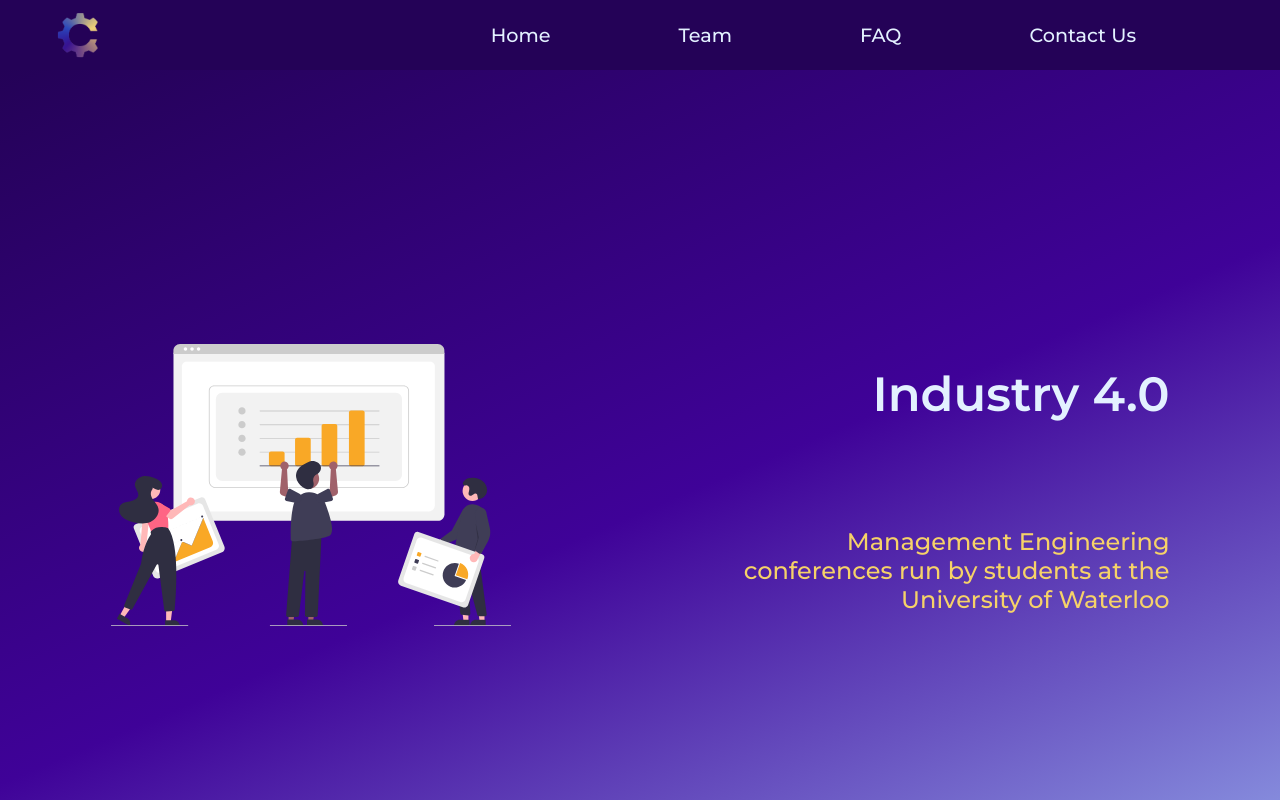
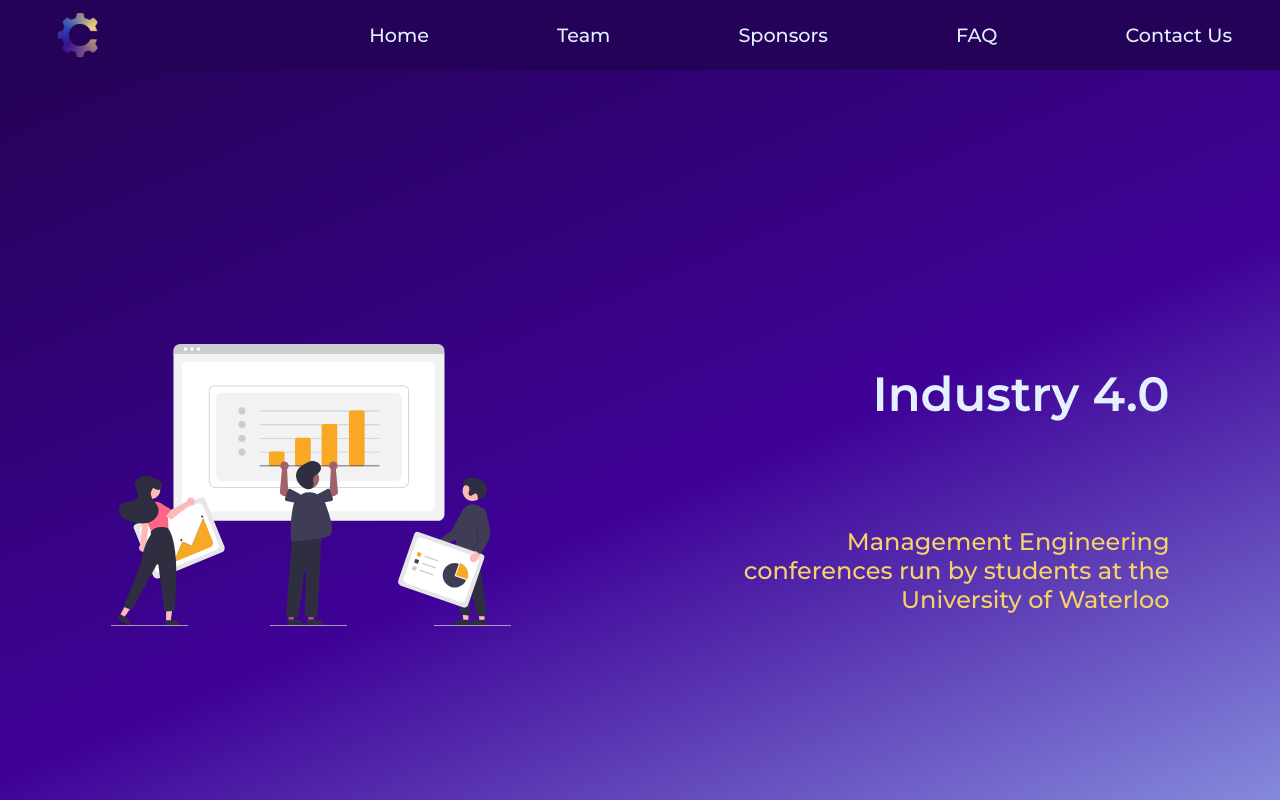
Before and after one commit to lucywang-lw/Industry4.0-Website, a React (Create React App) app: page / in a window 1280 px wide. Shown: the top 800 px of the page. Built offline with nearby package versions, Linux system fonts and the light colour scheme.

Commit message:
add sponsors page

```diff
--- a/src/components/Navbar.js
+++ b/src/components/Navbar.js
@@ -34,11 +34,11 @@
                   Team
                 </Link>
               </li>
-              { /* <li className='nav-item'>
+              <li className='nav-item'>
                 <Link to='/sponsors' className='nav-links' onClick={closeMenu}>
                   Sponsors
                 </Link>
-              </li> */ }
+              </li>
               <li className='nav-item'>
                 <Link to='/faq' className='nav-links' onClick={closeMenu}>
                   FAQ
```
